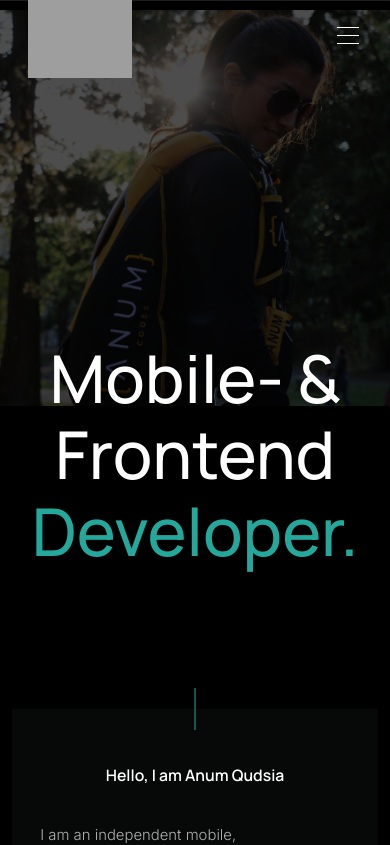
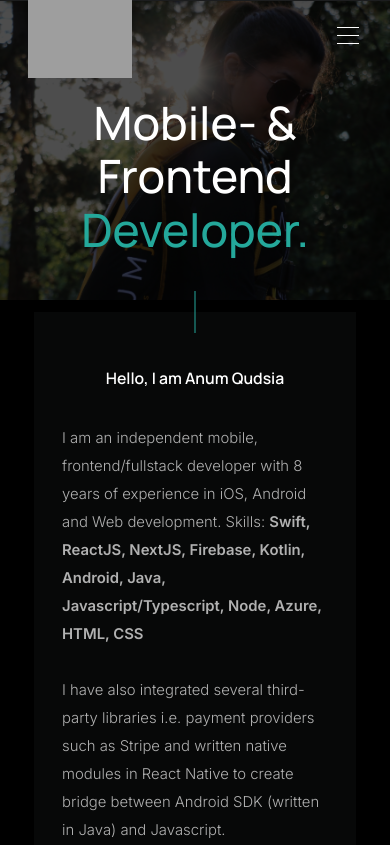
Before and after one commit to AnumQ/ai-next, a Next.js app: page / in a window 390 px wide. Shown: the top 845 px of the page. Built offline with nearby package versions, Linux system fonts and the light colour scheme; grey boxes are pictures that could not be loaded.

Commit message:
Fix layout for mobile

```diff
--- a/styles/css/styles.css
+++ b/styles/css/styles.css
@@ -3422,6 +3422,10 @@ img.u-pull-left {
     display: none;
   }
 
+  .s-intro__top-block {
+    padding: 0 1vw;
+  }
+
   .s-intro__about {
     width: 82%;
   }
@@ -3430,6 +3434,9 @@ img.u-pull-left {
 @media screen and (max-width: 800px) {
   .stats__count {
     font-size: calc(var(--text-size) * 4.4444);
+  }
+  .s-intro-background {
+    top: 0rem;
   }
 }
 
@@ -3456,7 +3463,17 @@ img.u-pull-left {
   }
 
   .s-intro .s-intro__text {
-    padding-bottom: calc(5 * var(--space));
+    padding-bottom: calc(2 * var(--space));
+  }
+
+  .s-intro-background {
+    top: 0rem;
+    height: 300px;
+  }
+
+  .s-intro__text {
+    margin-top: calc(2 * var(--space));
+    font-size: 46px;
   }
 
   .s-intro__about {
```
